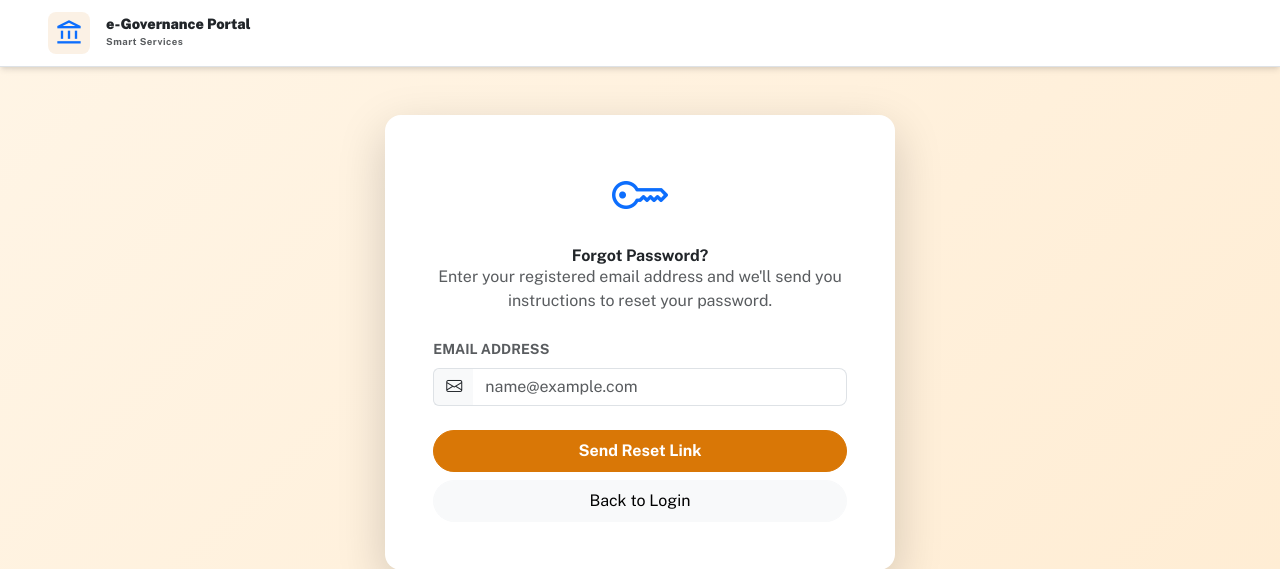
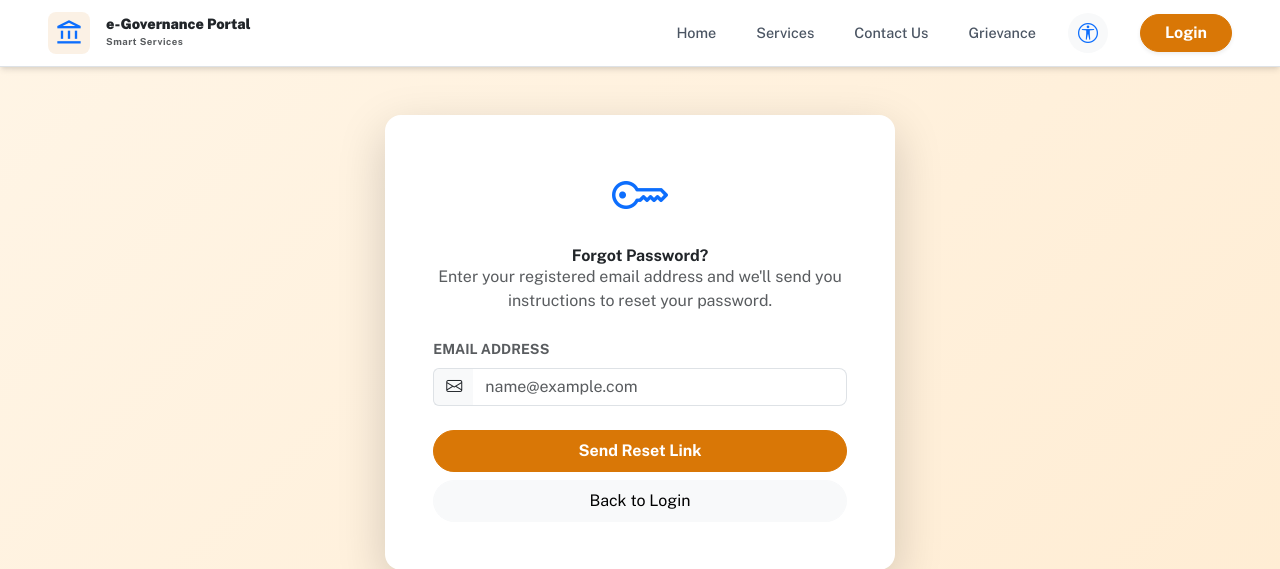
Before and after one commit to lokanathmohanty/e-GOVERNANCE, a Django app: page /accounts/password_reset/ in a window 1280 px wide. Shown: the top 569 px of the page. Run offline with Django 4.2, Linux system fonts and the light colour scheme; some libraries are stand-ins or nearby versions.

Commit message:
The system is now fully aligned with the e-Governance high-end design requirements and is robust enough to handle complex interactions.

```diff
--- a/templates/base_bootstrap.html
+++ b/templates/base_bootstrap.html
@@ -162,17 +162,16 @@
 
         /* Ensure navbar-collapse is visible on large screens (Laptop 1024px+) */
         @media (min-width: 992px) {
-            .navbar-collapse {
+            .navbar-collapse.collapse {
                 display: flex !important;
-                flex-basis: auto;
+                visibility: visible !important;
+                opacity: 1 !important;
+                flex-basis: auto !important;
             }
-        }
 
-        /* Specific fix for 1024px exactly if Bootstrap lg is 992px */
-        @media (min-width: 1024px) {
-            .navbar-expand-lg .navbar-collapse {
+            .navbar-nav {
                 display: flex !important;
-                flex-basis: auto;
+                flex-direction: row !important;
             }
         }
 
```
